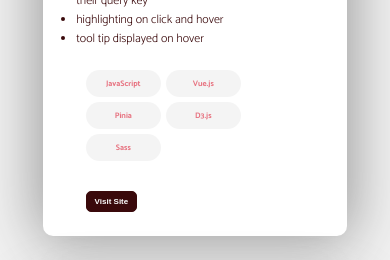
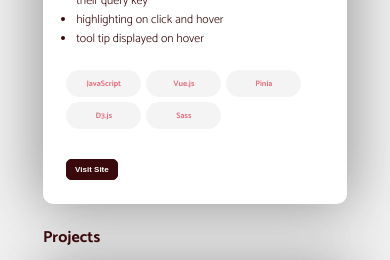
Before and after one commit to annaduong17/portfolio, a React (Create React App) app: page /portfolio in a window 390 px wide. Shown: the part 572-832 px from the top of the page. Built offline with nearby package versions, Linux system fonts and the light colour scheme.

Commit message:
remove margin-left on .tech-button-container when screen is less than 500px

```diff
--- a/src/index.scss
+++ b/src/index.scss
@@ -807,8 +807,12 @@ svg {
     }
   }
 
-  .info-container {
+  .portfolio .info-container {
     flex-direction: column;
+
+    .tech-button-container {
+      margin-left: 0px;
+    }
   }
 
 }
```
